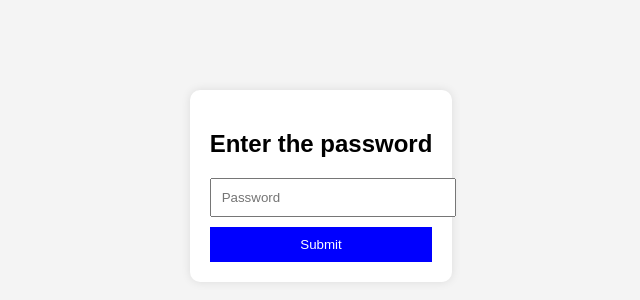
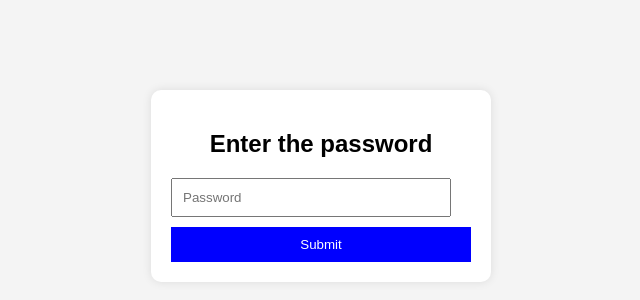
Before and after one commit to nogtoxin/eggnog.github.io, a plain HTML site: page index.html in a window 1280 px wide. Shown: the part 222-522 px from the top of the page, without its empty margins (319-959 px from the left). Drawn offline with Linux system fonts and the light colour scheme.

Commit message:
Update index.html

```diff
--- a/index.html
+++ b/index.html
@@ -19,12 +19,14 @@
             border-radius: 10px;
             box-shadow: 0px 0px 10px rgba(0, 0, 0, 0.1);
             text-align: center;
+            width: 300px;
         }
         input {
             padding: 10px;
             margin-top: 10px;
             display: block;
-            width: 100%;
+            width: calc(100% - 20px);
+            box-sizing: border-box;
         }
         button {
             padding: 10px;
```
